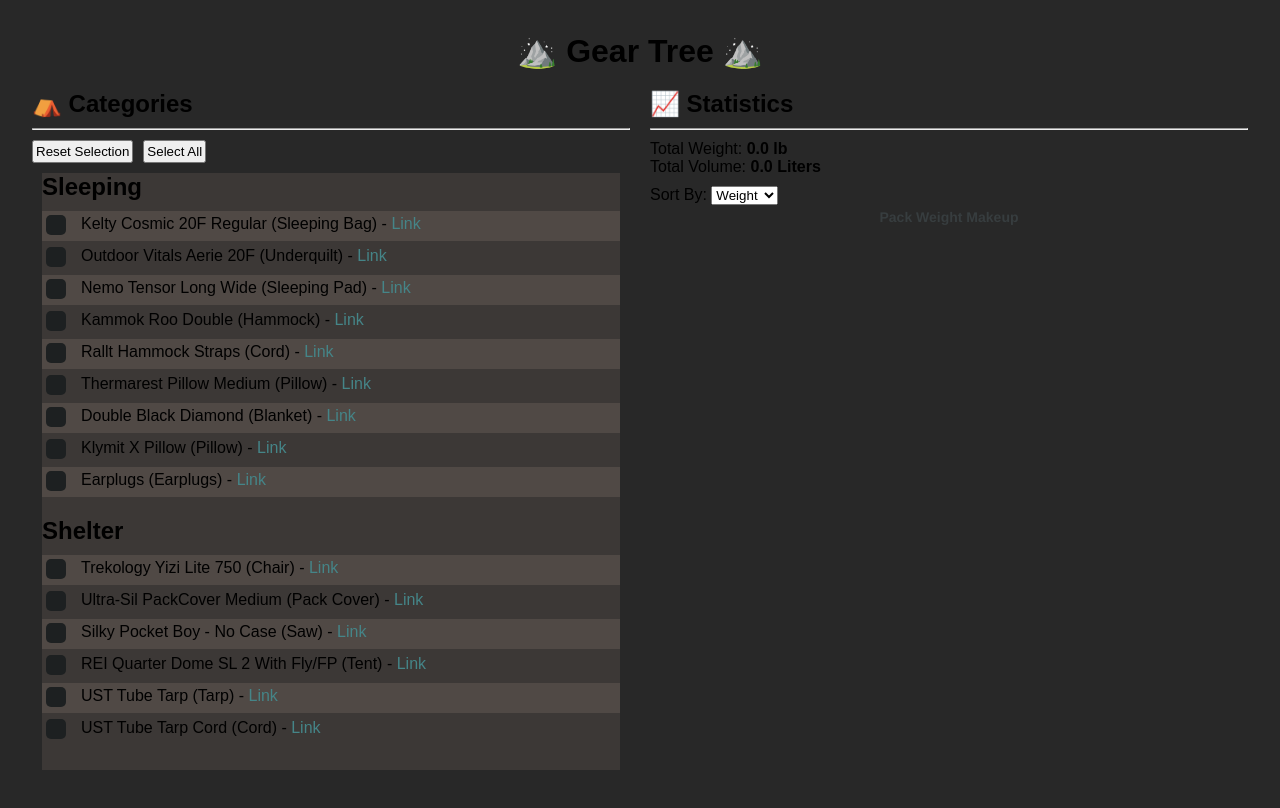
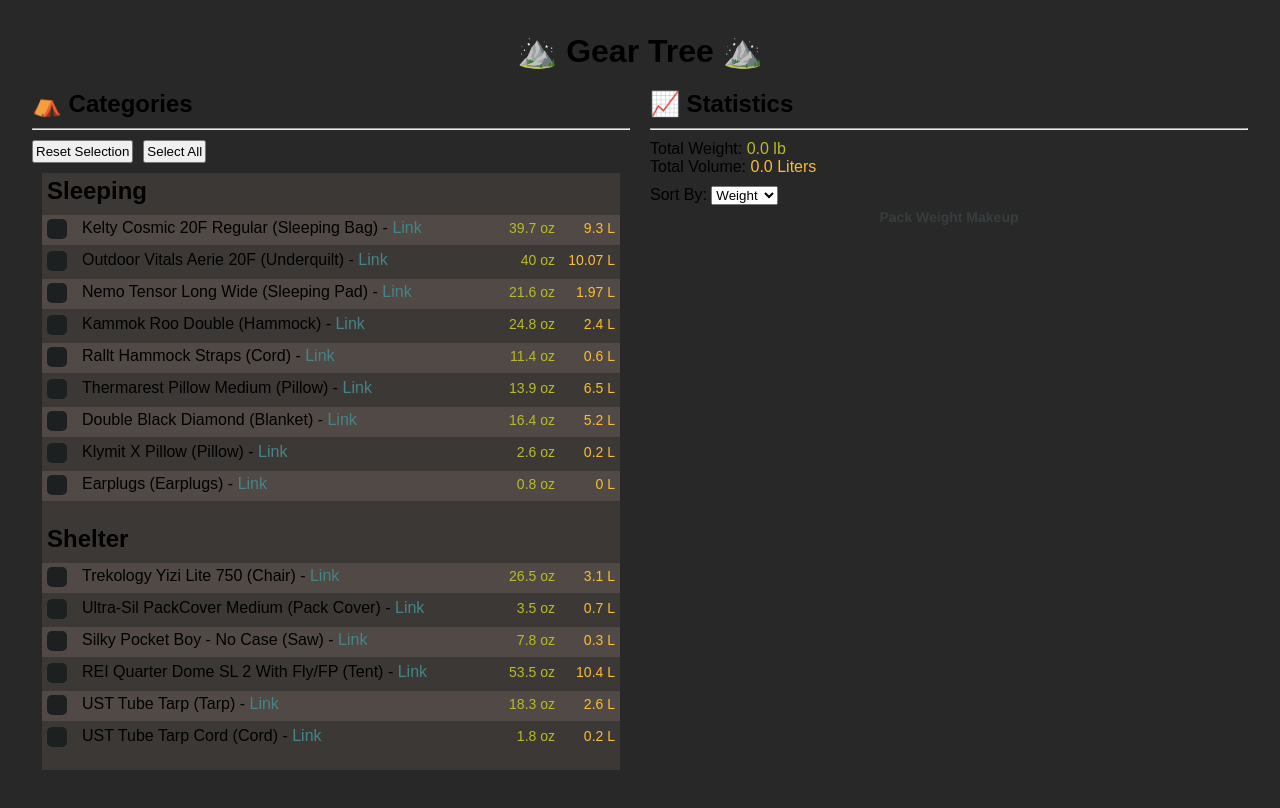
Before and after one commit to judrbug/gear-tree-haanah, a Next.js app: page / in a window 1280 px wide. Shown: the top 808 px of the page. Built offline with nearby package versions, Linux system fonts and the light colour scheme.

Commit message:
Added stats display for each item

```diff
--- a/pages/index.tsx
+++ b/pages/index.tsx
@@ -61,7 +61,7 @@
                   <div className={styles.items}>
                     {current
                       .filter(({ category }) => category === value)
-                      .map(({ name, link, type, id }) => (
+                      .map(({ name, link, type, weightOz, volumeL, id }) => (
                         <div className={styles.item}>
                           <label
                             htmlFor={`item-${id}-checkbox`}
@@ -76,10 +76,18 @@
                               onChange={onItemSelect(id)}
                             />
                             <span className={styles.checkmark} />
-                            {name} ({type}) -{" "}
-                            <a href={link} target="_blank" rel="noreferrer">
-                              Link
-                            </a>
+                            <div className={styles.itemDetails}>
+                              <div>
+                                {name} ({type}) -{" "}
+                                <a href={link} target="_blank" rel="noreferrer">
+                                  Link
+                                </a>
+                              </div>
+                              <div className={styles.itemValues}>
+                                <div>{weightOz} oz</div>
+                                <div>{volumeL} L</div>
+                              </div>
+                            </div>
                           </label>
                         </div>
                       ))}
@@ -95,7 +103,7 @@
               <div className={styles.totals}>
                 <span>
                   Total Weight:{" "}
-                  <span className={styles.total}>
+                  <span className={styles.totalWeight}>
                     {(
                       current
                         .filter(({ id }) => selected.has(id))
@@ -106,7 +114,7 @@
                 </span>
                 <span>
                   Total Volume:{" "}
-                  <span className={styles.total}>
+                  <span className={styles.totalVolume}>
                     {current
                       .filter(({ id }) => selected.has(id))
                       .reduce((sum, { volumeL }) => sum + volumeL, 0)
--- a/styles/Home.module.css
+++ b/styles/Home.module.css
@@ -34,6 +34,11 @@
   width: 100%;
 }
 
+.categoryContainer h2 {
+  padding-left: 5px;
+  margin-top: 4px;
+}
+
 .statisticsContainer {
   display: flex;
   flex-direction: column;
@@ -57,11 +62,39 @@
   display: flex;
   align-items: center;
   height: 30px;
-  padding-left: 4px;
+  padding: 0 5px;
 }
 
 .items .item:nth-child(odd) {
   background-color: var(--gb-dm-bg2);
+}
+
+.itemDetails {
+  display: flex;
+  flex-direction: row;
+  justify-content: space-between;
+}
+
+.itemValues {
+  display: flex;
+  flex-direction: row;
+  column-gap: 10px;
+}
+
+.itemValues div {
+  width: 50px;
+  display: flex;
+  align-items: center;
+  justify-content: flex-end;
+  font-size: 14px;
+}
+
+.itemValues div:first-child {
+  color: var(--gb-dm-light-green);
+}
+
+.itemValues div:nth-child(2) {
+  color: var(--gb-dm-light-yellow);
 }
 
 .itemControl {
@@ -73,8 +106,12 @@
   flex-direction: column;
 }
 
-.total {
-  font-weight: bold;
+.totalWeight {
+  color: var(--gb-dm-light-green);
+}
+
+.totalVolume {
+  color: var(--gb-dm-light-yellow);
 }
 
 .selectControl {
@@ -91,6 +128,7 @@
 }
 
 .itemCheckboxContainer {
+  width: 100%;
   display: block;
   position: relative;
   padding-left: 35px;
--- a/styles/globals.css
+++ b/styles/globals.css
@@ -15,6 +15,15 @@
   --gb-dm-dark-aqua: #689d6a;
   --gb-dm-dark-orange: #d65d0e;
   --gb-dm-dark-gray: #928374;
+
+  --gb-dm-light-red: #fb4934;
+  --gb-dm-light-green: #b8bb26;
+  --gb-dm-light-yellow: #fabd2f;
+  --gb-dm-light-blue: #83a598;
+  --gb-dm-light-purple: #d3869b;
+  --gb-dm-light-aqua: #8ec07c;
+  --gb-dm-light-orange: #f38019;
+  --gb-dm-light-gray: #a89984;
 }
 
 * {
```
